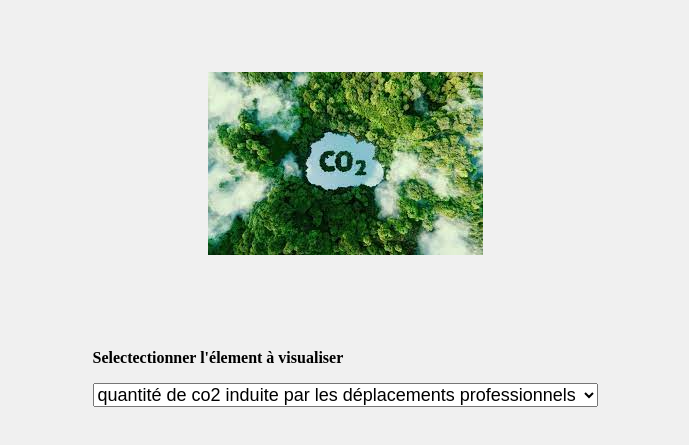
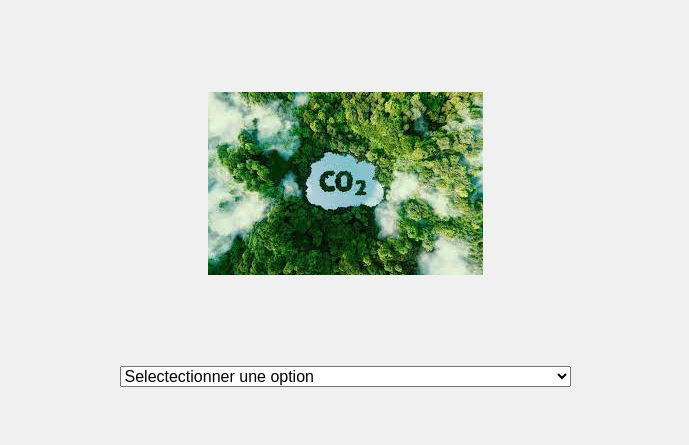
Before and after one commit to Geek92/Calcul-des-emissions-Annuelles-de-Co2, a website built with Parcel: page projet bilan carbone/frontend/index.html in a window 1280 px wide. Shown: the part 123-568 px from the top of the page, without its empty margins (295-984 px from the left). Built offline with nearby package versions, Linux system fonts and the light colour scheme.

```diff
--- a/projet bilan carbone/frontend/css/style.css
+++ b/projet bilan carbone/frontend/css/style.css
@@ -1,9 +1,8 @@
 /* styles.css */
 
-/* Changer la couleur de fond de la page */
+
 body {
     background-color: #f0f0f0;
-    /* Remplacez cette couleur par celle de votre choix */
     display: grid;
     place-items: center;
     height: 100vh;
@@ -11,13 +10,11 @@
 }
 
 select#selection {
-    font-size: 18px;
-    /* Modifiez cette valeur selon la taille souhaitée */
+    font-size: 16px;
 }
 
 .container {
     max-width: 800px;
-    /* Largeur maximale du conteneur */
     width: 100%;
     padding: 20px;
     text-align: center;
@@ -28,7 +25,6 @@
 
 .title {
     color: #336699;
-    /* Couleur du titre */
     margin-top: 20px;
 }
 
@@ -38,8 +34,3 @@
     margin-top: 0px;
     margin-left: 0px;
 }
-
-form p {
-    font-weight: bold;
-    /* Mettre en gras le texte du paragraphe */
-}
--- a/projet bilan carbone/frontend/index.html
+++ b/projet bilan carbone/frontend/index.html
@@ -8,15 +8,12 @@
     <h1 class = "title"> Rapport Sur Les Emissions Annuelles de CO2  </h1>
     <img src ="img/téléchargement.jpeg"/>
     <form>
-      <p>Selectectionner l'élement à visualiser</p>
       <select id ="selection">
+        <option value="" disabled selected hidden>Selectectionner une option</option>
         <option value = "deplacements_pro">quantité de co2 induite par les déplacements professionnels</option>
         <option value = "déplacements_domicile_travail">quantité de co2 induite par les déplacements domicile-travail</option>
       </select>
     </form>
-    <!-- <div style="width: 500px;"><canvas id="dimensions"></canvas></div><br/> -->
     <div style="width: 800px;"><canvas id="acquisitions"></canvas></div>
-
-    <!-- <script type="module" src="dimensions.js"></script> -->
     <script type="module" src="js/acquisitions.js"></script>
 </html>
--- a/projet bilan carbone/frontend/js/api.js
+++ b/projet bilan carbone/frontend/js/api.js
@@ -17,14 +17,15 @@
     }
 }
 
+//cette fonction récupere les données retorunées par la fonction getdataFromServer() et crée le graphe
 export async function createAnnualEmissionsChart(data) {
     try {
 
-        // on crée des tableaux distincts pour les labels (années) et les datasets (valeurs par client et ou service)
+        //on crée des tableaux distincts pour les labels (années) et les datasets (valeurs par client et ou service)
         const labels = Object.keys(data);
         const datasets = [];
 
-        // Sélectionner le client ou le service ayant le plus de données
+        //on sélectionne le client ou le service ayant le plus de données
         let maxDataCount = 0;
         let exactCategory = '';
         for (const year of labels) {
@@ -72,7 +73,6 @@
                 }
             }
         });
-        //return myChart;
     } catch (error) {
         console.error('Erreur lors de la création du diagramme :', error);
     }
```
